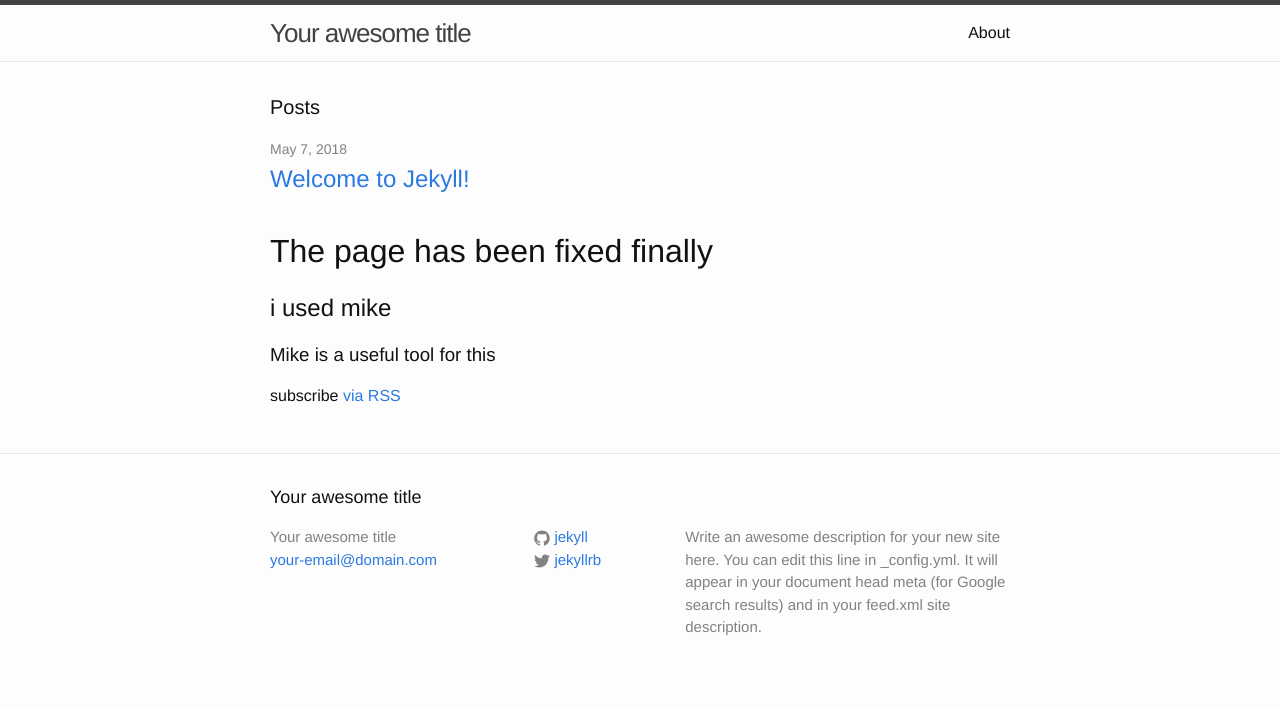
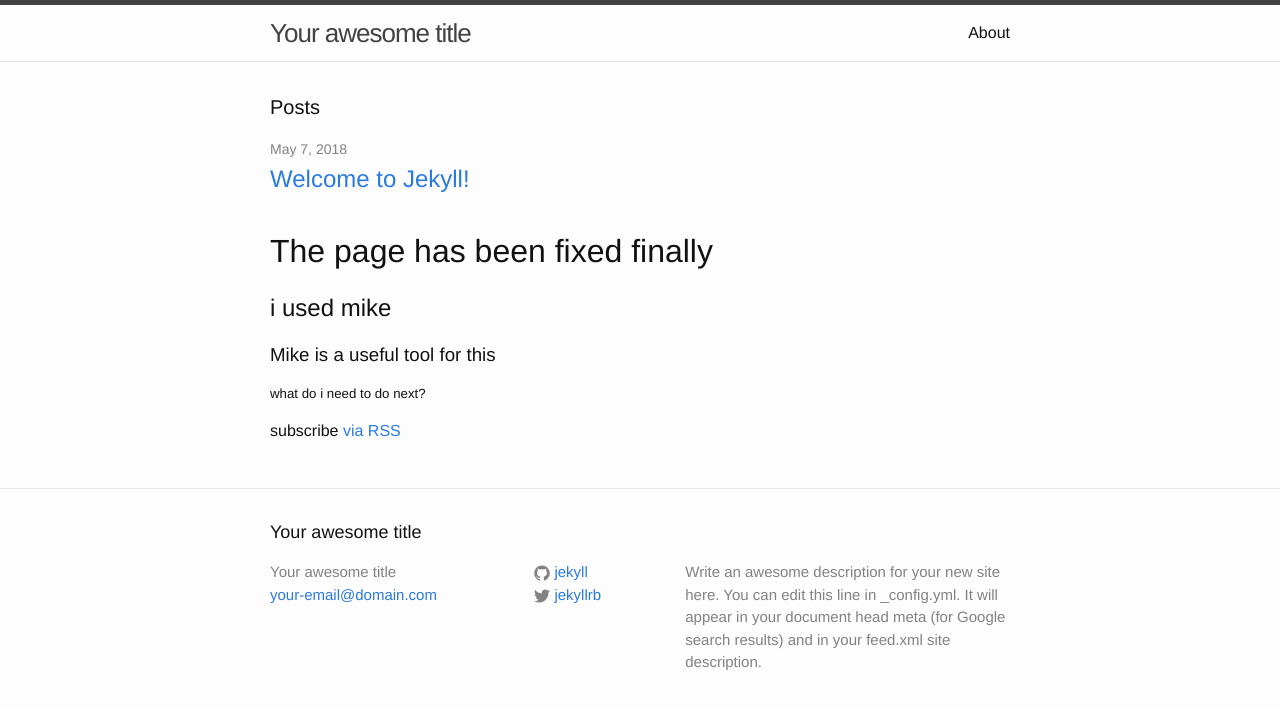
Before and after one commit to jr10415/jr10415.github.io, a Jekyll site: the page built from index.html, in a window 1280 px wide. Shown: the top 709 px of the page. Built offline with Jekyll 4.4.1, drawn with Linux system fonts in a browser that asks for light colours.

Commit message:
Update index.html

```diff
--- a/index.html
+++ b/index.html
@@ -20,6 +20,7 @@ layout: default
   <h1> The page has been fixed finally </h1>
   <h2> i used mike </h2>
   <h3>Mike is a useful tool for this</h3>
+  <h5> what do i need to do next? </h5>
   <p class="rss-subscribe">subscribe <a href="{{ "/feed.xml" | prepend: site.baseurl }}">via RSS</a></p>
 
 </div>
```
